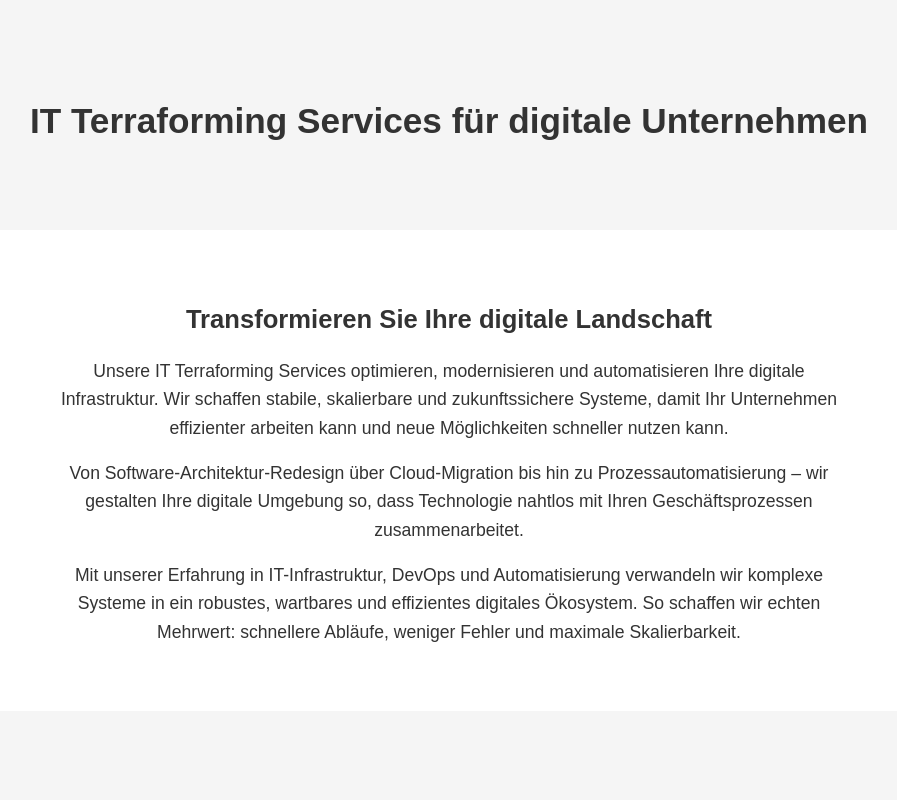
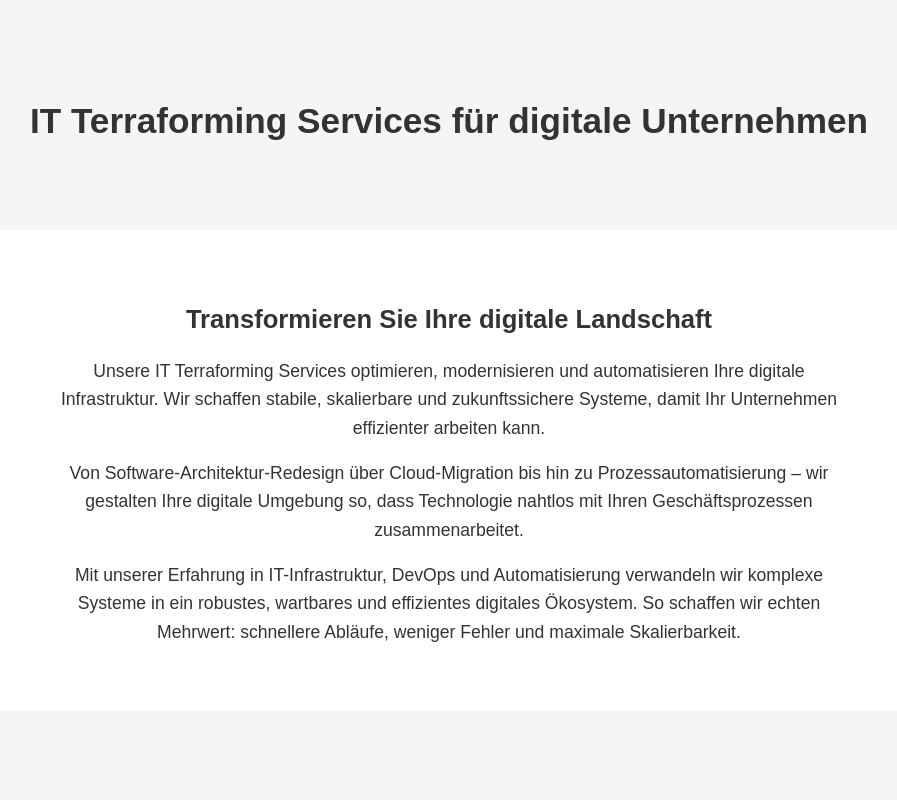
Before and after one commit to martinantoniorecords/ai-german-landing, a React (Create React App) app: page / in a window 1280 px wide. Shown: the top 800 px of the page, without its empty margins (191-1088 px from the left). Built offline with nearby package versions, Linux system fonts and the light colour scheme.

Commit message:
Update App.js to refine IT terraforming copy

```diff
--- a/src/App.js
+++ b/src/App.js
@@ -15,7 +15,7 @@ function App() {
     const message = formData.get("message");
 
     try {
-      const response = await fetch("/.netlify/functions/send-email", {
+      const response = await fetch("/api/send-email", { // <-- Vercel API route
         method: "POST",
         headers: {
           "Content-Type": "application/json",
@@ -51,7 +51,6 @@ function App() {
         </h1>
       </section>
 
-      {/* --- Persuasive description section --- */}
       <section
         style={{
           padding: "3rem 2rem",
@@ -66,8 +65,7 @@ function App() {
 
         <p style={{ fontSize: "1.1rem", marginBottom: "1rem" }}>
           Unsere IT Terraforming Services optimieren, modernisieren und automatisieren Ihre digitale Infrastruktur.
-          Wir schaffen stabile, skalierbare und zukunftssichere Systeme, damit Ihr Unternehmen
-          effizienter arbeiten kann und neue Möglichkeiten schneller nutzen kann.
+          Wir schaffen stabile, skalierbare und zukunftssichere Systeme, damit Ihr Unternehmen effizienter arbeiten kann.
         </p>
 
         <p style={{ fontSize: "1.1rem", marginBottom: "1rem" }}>
@@ -81,7 +79,6 @@ function App() {
           So schaffen wir echten Mehrwert: schnellere Abläufe, weniger Fehler und maximale Skalierbarkeit.
         </p>
       </section>
-      {/* --- End of description section --- */}
 
       <section
         id="contact"
```
